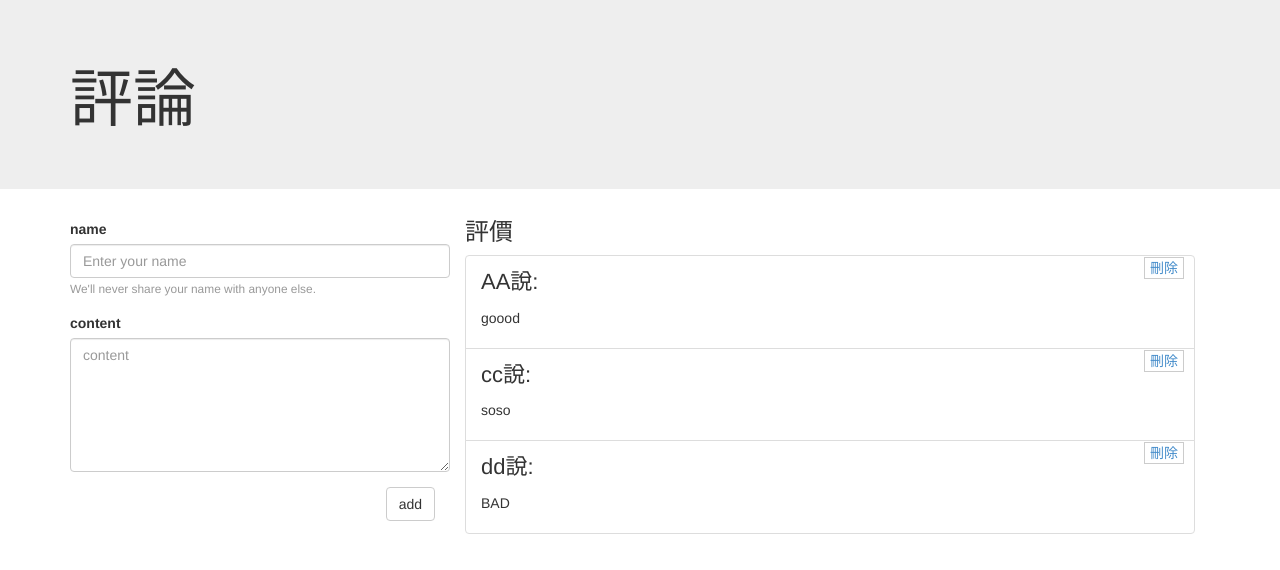
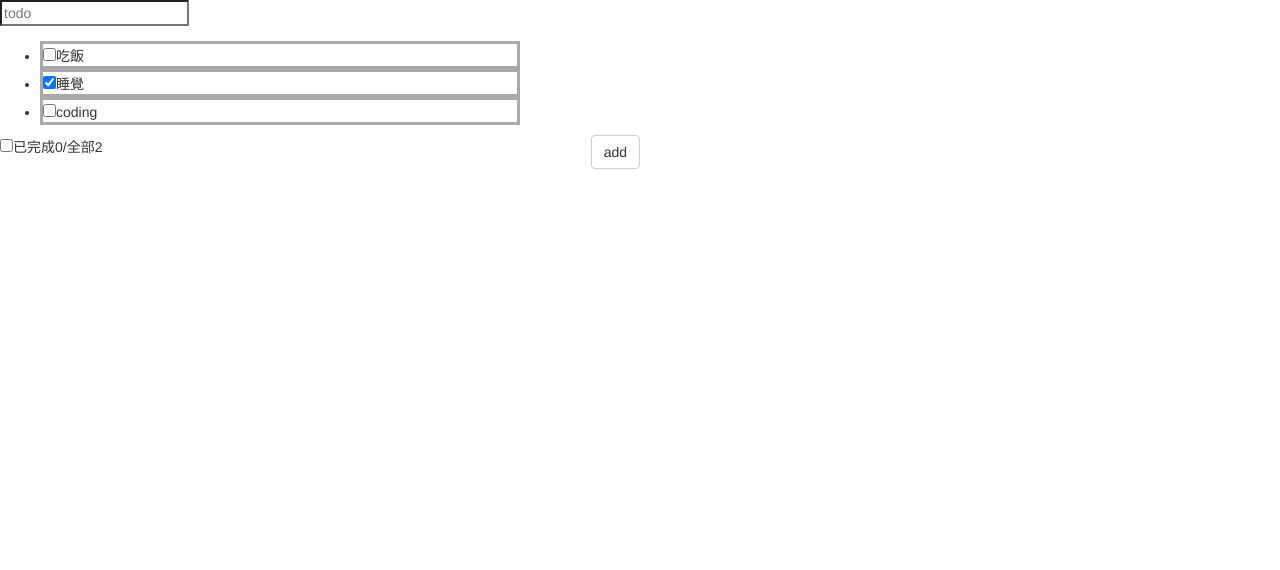
Before and after one commit to jiechen12345/vue_demo, a Vue app: page / in a window 1280 px wide. Shown: the top 570 px of the page. Built offline with nearby package versions, Linux system fonts and the light colour scheme.

Commit message:
todo 功能刪除完成

```diff
--- a/src/App.vue
+++ b/src/App.vue
@@ -1,57 +1,41 @@
 <template>
-  <div id="app">
-    <header class="site-header jumbotron">
-      <div class="container">
-        <div class="row">
-          <div class="col-xs-12">
-            <h1>評論</h1>
-          </div>
-        </div>
-      </div>
-    </header>
-    <div class="container">
-      <!--3.使用組件-->
-      <Add :addComment="addComment"/> <!--標籤傳遞-->
-      <List :comments="comments" :deleteComment="deleteComment"/> <!--標籤傳遞-->
-    </div>
+  <div style="width: 50%;">
+    <todo-header :addTodo="addTodo"></todo-header>
+    <todo-list :todos="todos" :delTodo="delTodo"></todo-list>
+    <todo-footer/>
   </div>
 </template>
 
 <script>
-  /* 1.引入組件 */
-  import Add from './components/Add.vue'
-  import List from './components/List.vue'
+  import TodoHeader from './components/TodoHeader.vue'
+  import TodoList from './components/TodoList.vue'
+  import TodoFooter from './components/TodoFooter.vue'
   export default {
       data () {
           return {
-        comments: [ /* 要傳給List組件通信 */
-          {name: 'AA', content: 'goood'},
-          {name: 'cc', content: 'soso'},
-          {name: 'dd', content: 'BAD'}
+              todos: [
+                {title: '吃飯', complete: false},
+                {title: '睡覺', complete: true},
+                {title: 'coding', complete: false}
               ]
           }
       },
     methods: {
-      addComment (comment) {
-        this.comments.unshift(comment)/* 新增在前面 */
+      addTodo (todo) {
+        this.todos.unshift(todo)
       },
-      deleteComment (index) {
-        this.comments.splice(index, 1)
+      delTodo (index) {
+          this.todos.splice(index, 1)
       }
     },
-    /* 2.映射組件 */
     components: {
-      Add,
-      List
+      TodoHeader,
+      TodoList,
+      TodoFooter
     }
-
   }
 </script>
 
 <style>
-  .logo {
-    height: 400px;
-    width: 400px;
-    margin-top: 60px;
-  }
+
 </style>
--- /dev/null
+++ b/src/components/TodoFooter.vue
@@ -0,0 +1,19 @@
+<template>
+    <div>
+<label>
+  <input type="checkbox"/>
+</label>
+      <span>
+        <span>已完成0</span>/全部2
+      </span>
+      <button class="btn btn-default pull-right">add</button>
+    </div>
+</template>
+
+<script>
+    export default {}
+</script>
+
+<style>
+
+</style>
--- /dev/null
+++ b/src/components/TodoHeader.vue
@@ -0,0 +1,41 @@
+<template>
+  <div class="form-group">
+    <input type="text" v-model="title" @keyup.enter="addItem" placeholder="todo">
+  </div>
+</template>
+
+<script>
+  export default {
+      props: {
+        addTodo: Function
+      },
+    data () {
+      return {
+        title: ''
+      }
+    },
+    methods: {
+      addItem () {
+        /* 1. 檢查輸入合法 */
+        const title = this.title.trim()
+        if (!title) {
+          alert('請輸入')
+          return
+        }
+        /* 2. 根據輸入生成一個todo物件 */
+        const todo = {
+            title,
+          complate: false
+        }
+        /* 3. 添加到todos */
+        this.addTodo(todo)
+        /* 4. 清除輸入框 */
+        this.title = ''
+      }
+    }
+  }
+</script>
+
+<style>
+
+</style>
--- /dev/null
+++ b/src/components/TodoItem.vue
@@ -0,0 +1,49 @@
+<template>
+  <li class="liBoder" @mouseenter="handleEnter(true)" @mouseleave="handleEnter(false)" :style="{background: bgColor}">
+    <!--mouseover是另外一種-->
+    <input type="checkbox" v-model="todo.complete"/>
+    <span>{{todo.title}}</span>
+    <button class="btn btn-danger center" v-show="isShow" @click="delItem">刪除</button>
+  </li>
+</template>
+
+<script>
+  export default {
+    props: {
+      todo: Object,
+      index: Number,
+      delTodo: Function
+    },
+    data () {
+      return {
+        bgColor: 'white', /* 默認顏色 */
+        isShow: false/* 默認按鈕 */
+      }
+    },
+    methods: {
+      handleEnter (isEnter) {
+        if (isEnter) {
+          this.bgColor = 'darkgray'
+          this.isShow = true
+        } else {
+          this.bgColor = 'white'
+          this.isShow = false
+        }
+      },
+      delItem () {
+        const {todo, index, delTodo} = this
+        if (window.confirm(`確認刪除${todo.title}`)) {
+          delTodo(index)
+        }
+      }
+    }
+  }
+</script>
+
+<style>
+  .liBoder {
+    width: 80%;
+    border-style: solid;
+    border-color: darkgray;
+  }
+</style>
--- /dev/null
+++ b/src/components/TodoList.vue
@@ -0,0 +1,22 @@
+<template>
+    <ul>
+      <TodoItem v-for="(todo, index) in todos" :key="index" :todo="todo" :index="index" :delTodo="delTodo"/>
+    </ul>
+</template>
+
+<script>
+  import TodoItem from './TodoItem.vue'
+    export default {
+        props: {
+          todos: Array,
+          delTodo: Function
+        },
+      components: {
+            TodoItem
+      }
+    }
+</script>
+
+<style>
+
+</style>
```
Also changed, not shown: src-comments/App.vue (added, +57 -0 lines), src-comments/main.js (added, +13 -0 lines), src-comments/assets/logo.png (added), src-comments/components/Add.vue (renamed from src/components/Add.vue), src-comments/components/Item.vue (renamed from src/components/Item.vue), src-comments/components/List.vue (renamed from src/components/List.vue). Lines whose indentation alone changed are shown as unchanged.
